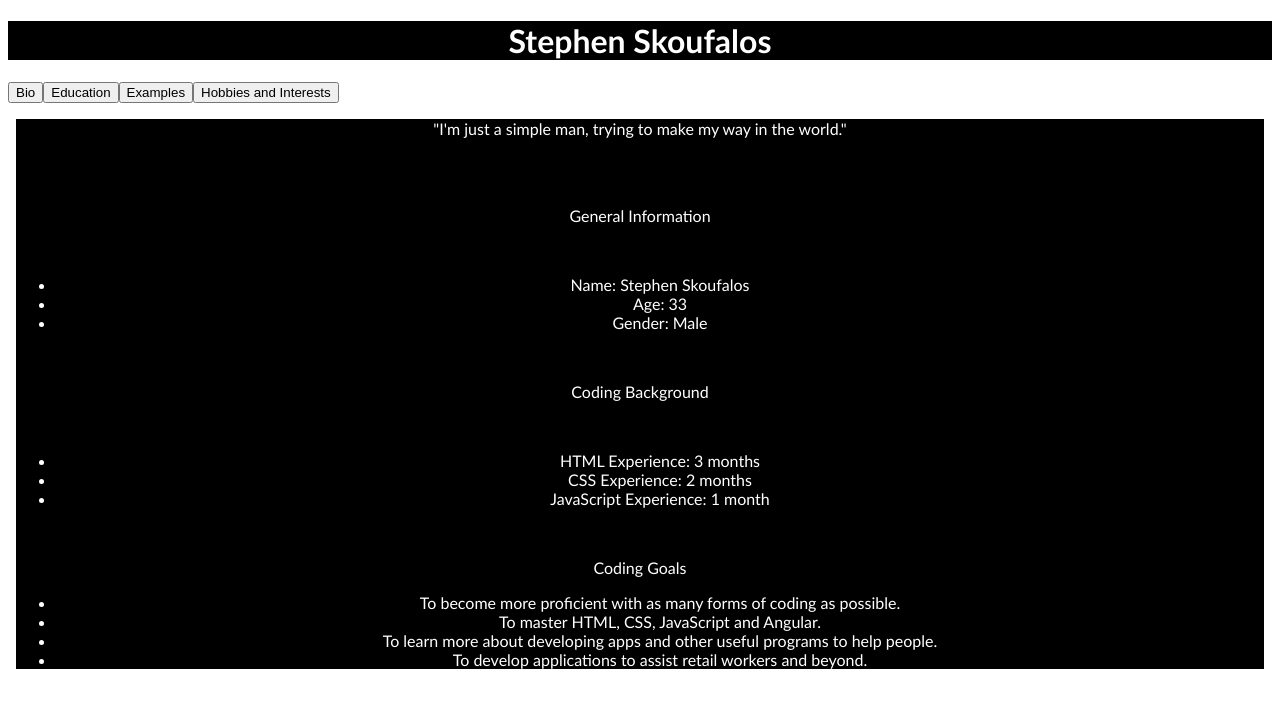
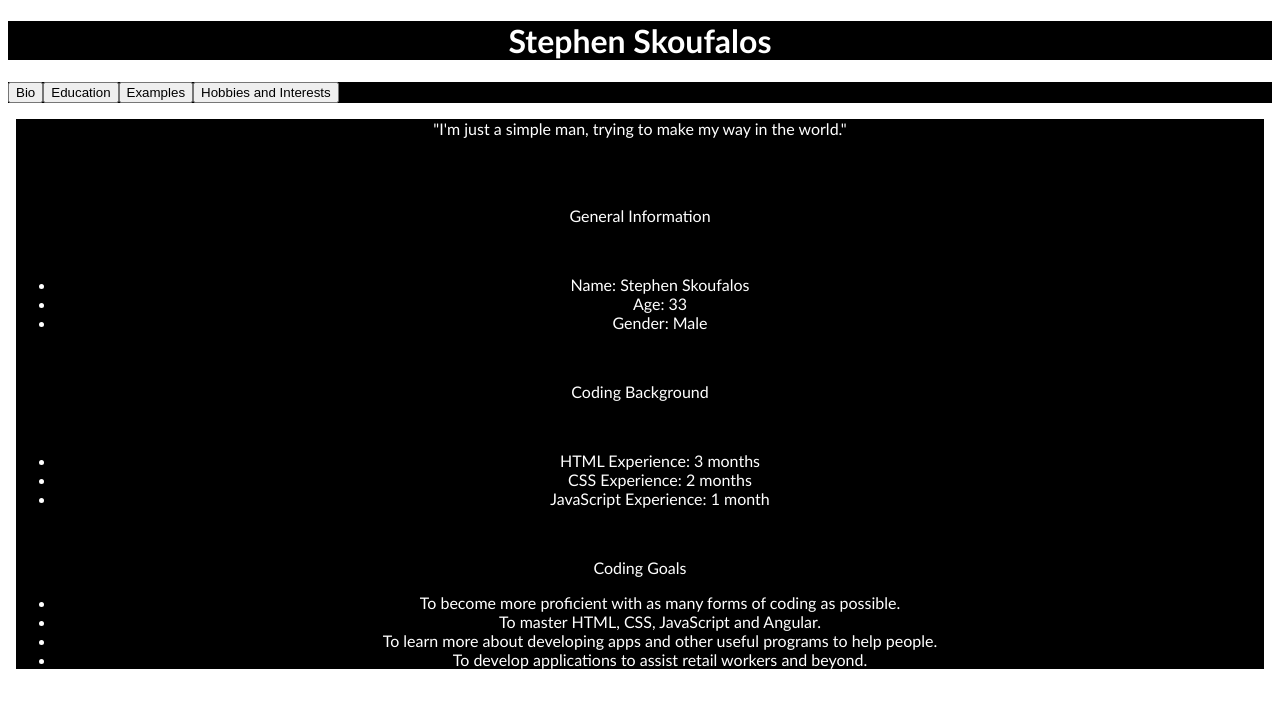
Before and after one commit to SSkoufalos/Coding-Assessments, an Angular app: page /bio in a window 1280 px wide. Shown: the top 708 px of the page. Built offline with nearby package versions, Linux system fonts and the light colour scheme; what ng-zorro-antd would draw is missing.

Commit message:
Education Updates 2.1

```diff
--- a/src/app/app.component updated.html
+++ b/src/app/app.component updated.html
@@ -14,7 +14,7 @@
   <h1 class="headertext">Stephen Skoufalos</h1>
 </header>
 
-<nav>
+<nav id="background">
   <button nz-button nzType="primary" routerLink="/bio" routerLinkActive="active">Bio</button>
   <button nz-button nzType="primary" routerLink="/education" routerLinkActive="active">Education</button>
   <button nz-button nzType="primary" routerLink="/examples" routerLinkActive="active">Examples</button>
```
